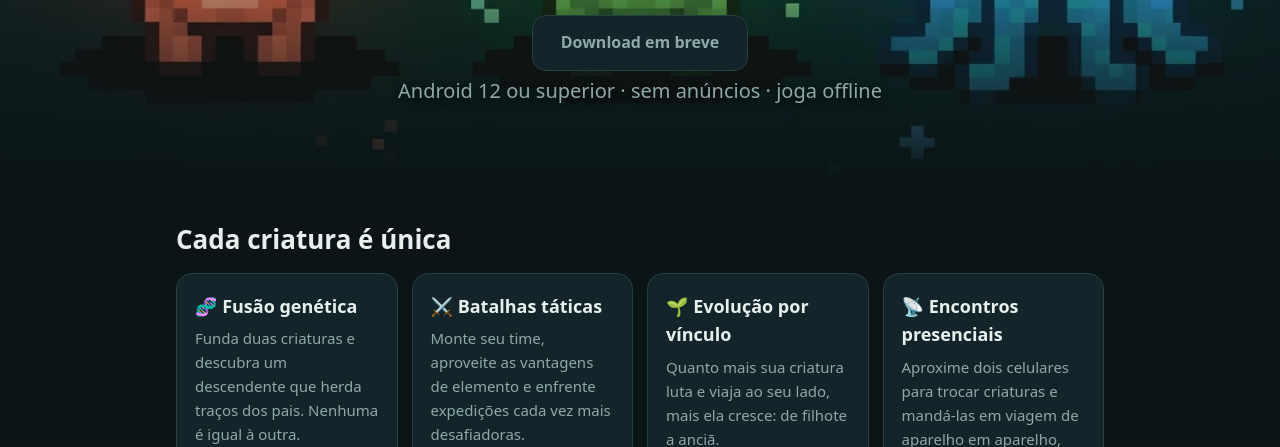
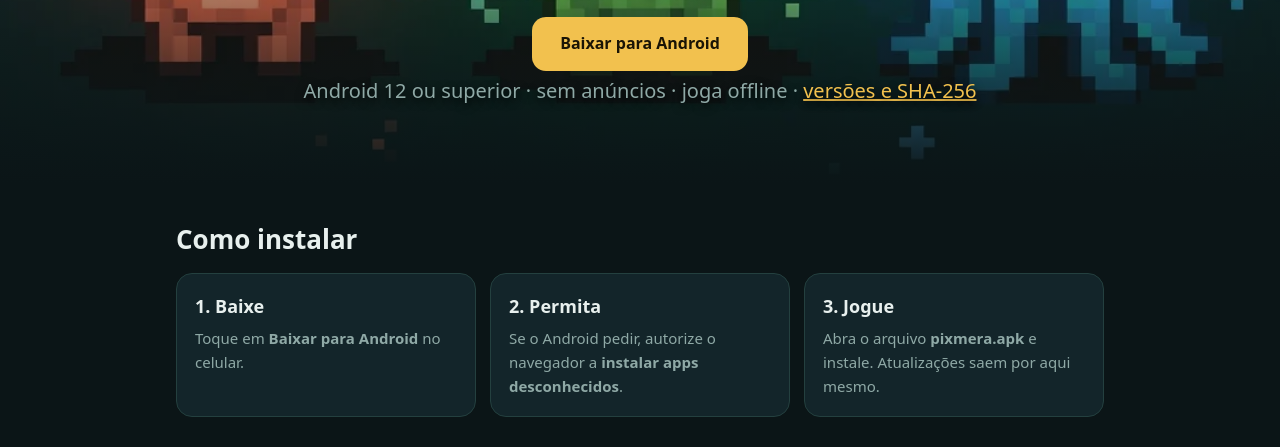
Before and after one commit to Kurousagin/pixmera, a plain HTML site: page index.html in a window 1280 px wide. Shown: the part 505-952 px from the top of the page. Drawn offline with Linux system fonts and the light colour scheme.

Commit message:
site: download da v1.0.0 e passo a passo de instalação
Co-Authored-By: Claude Opus 5.5 <noreply@anthropic.com>

```diff
--- a/index.html
+++ b/index.html
@@ -18,12 +18,21 @@
     <div>
       <h1>PIXMERA</h1>
       <p>Fusão de Criaturas · grátis para Android</p>
-      <a class="botao desativado" aria-disabled="true">Download em breve</a>
-      <p class="nota">Android 12 ou superior · sem anúncios · joga offline</p>
+      <a class="botao" href="https://github.com/Kurousagin/pixmera/releases/latest/download/pixmera.apk">Baixar para Android</a>
+      <p class="nota">Android 12 ou superior · sem anúncios · joga offline · <a href="https://github.com/Kurousagin/pixmera/releases/latest">versões e SHA-256</a></p>
     </div>
   </div>
 
   <main class="conteudo">
+    <section>
+      <h2>Como instalar</h2>
+      <div class="grade">
+        <div class="cartao"><h3>1. Baixe</h3><p>Toque em <strong>Baixar para Android</strong> no celular.</p></div>
+        <div class="cartao"><h3>2. Permita</h3><p>Se o Android pedir, autorize o navegador a <strong>instalar apps desconhecidos</strong>.</p></div>
+        <div class="cartao"><h3>3. Jogue</h3><p>Abra o arquivo <strong>pixmera.apk</strong> e instale. Atualizações saem por aqui mesmo.</p></div>
+      </div>
+    </section>
+
     <section>
       <h2>Cada criatura é única</h2>
       <div class="grade">
```
